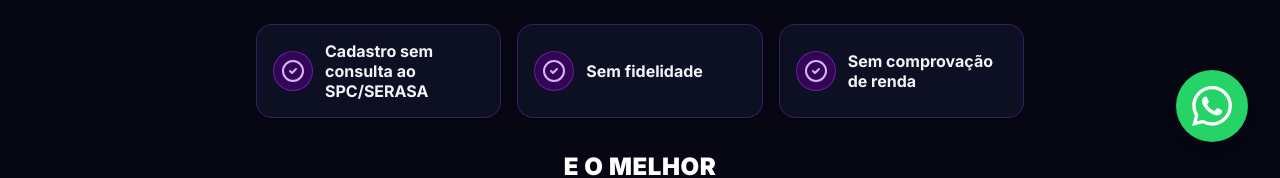
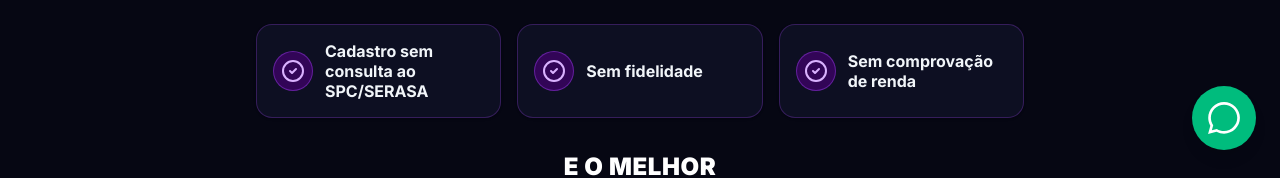
Before and after one commit to erivaniacasanova-jpg/pagina-de-vendas-federal-representantes, a React (Vite) app: page / in a window 1280 px wide. Shown: the part 626-804 px from the top of the page. Built offline with nearby package versions, Linux system fonts and the light colour scheme.

Commit message:
Update WhatsAppButton.tsx

```diff
--- a/components/WhatsAppButton.tsx
+++ b/components/WhatsAppButton.tsx
@@ -1,30 +1,32 @@
-import React from 'react';
-import { WHATSAPP_LINK_SALES } from '../constants';
+import React, { useEffect, useState } from 'react';
+import { REPRESENTANTES, REPRESENTANTE_PADRAO, Representante } from '../representantes';
 
 export const WhatsAppButton: React.FC = () => {
+  const [representante, setRepresentante] = useState<Representante>(REPRESENTANTE_PADRAO);
+
+  useEffect(() => {
+    const pathId = window.location.pathname.replace('/', '').trim();
+    if (pathId && REPRESENTANTES[pathId]) {
+      setRepresentante(REPRESENTANTES[pathId]);
+    }
+  }, []);
+
+  const msg = encodeURIComponent(`Olá! Vim pelo site e gostaria de informações com ${representante.nome}.`);
+  const urlWa = `https://wa.me/${representante.whatsapp}?text=${msg}`;
+
   return (
-    <div className="fixed z-[9999] bottom-24 right-4 md:bottom-8 md:right-8 flex items-center justify-center pointer-events-auto">
     <a
-        href={WHATSAPP_LINK_SALES}
+      href={urlWa}
       target="_blank"
       rel="noopener noreferrer"
-        className="relative bg-[#25D366] hover:bg-[#20bd5a] text-white p-3 md:p-4 rounded-full shadow-lg group flex items-center justify-center"
-        aria-label="Falar no WhatsApp"
+      className="fixed bottom-6 right-6 z-50 bg-emerald-500 hover:bg-emerald-600 text-white p-4 rounded-full shadow-lg transition-transform hover:scale-110 flex items-center justify-center"
+      aria-label="Contato WhatsApp"
     >
-        {/* Official WhatsApp Icon SVG */}
-        <svg
-          viewBox="0 0 24 24"
-          className="w-8 h-8 md:w-10 md:h-10 fill-current"
-          xmlns="http://www.w3.org/2000/svg"
-        >
-          <path d="M17.472 14.382c-.297-.149-1.758-.867-2.03-.967-.273-.099-.471-.148-.67.15-.197.297-.767.966-.94 1.164-.173.199-.347.223-.644.075-.297-.15-1.255-.463-2.39-1.475-.883-.788-1.48-1.761-1.653-2.059-.173-.297-.018-.458.13-.606.134-.133.298-.347.446-.52.149-.174.198-.298.298-.497.099-.198.05-.371-.025-.52-.075-.149-.669-1.612-.916-2.207-.242-.579-.487-.5-.669-.51-.173-.008-.371-.01-.57-.01-.198 0-.52.074-.792.372-.272.297-1.04 1.016-1.04 2.479 0 1.462 1.065 2.875 1.213 3.074.149.198 2.096 3.2 5.077 4.487.709.306 1.262.489 1.694.625.712.227 1.36.195 1.871.118.571-.085 1.758-.719 2.006-1.413.248-.694.248-1.289.173-1.413-.074-.124-.272-.198-.57-.347m-5.421 7.403h-.004a9.87 9.87 0 01-5.031-1.378l-.361-.214-3.741.982.998-3.648-.235-.374a9.86 9.86 0 01-1.51-5.26c.001-5.45 4.436-9.884 9.888-9.884 2.64 0 5.122 1.03 6.988 2.898a9.825 9.825 0 012.893 6.994c-.003 5.45-4.437 9.884-9.885 9.884m8.413-18.297A11.815 11.815 0 0012.05 0C5.495 0 .16 5.335.157 11.892c0 2.096.547 4.142 1.588 5.945L.057 24l6.305-1.654a11.882 11.882 0 005.683 1.448h.005c6.554 0 11.89-5.335 11.893-11.893a11.821 11.821 0 00-3.48-8.413Z"/>
+      <svg className="w-8 h-8 fill-current" viewBox="0 0 24 24">
+        <path d="M.057 24l1.687-6.163c-1.041-1.804-1.588-3.849-1.587-5.946.003-6.556 5.338-11.891 11.893-11.891 3.181.001 6.167 1.24 8.413 3.488 2.245 2.248 3.481 5.236 3.48 8.414-.003 6.557-5.338 11.892-11.893 11.892-1.99-.001-3.951-.5-5.688-1.448l-6.305 1.654zm6.597-3.807c1.676.995 3.276 1.591 5.392 1.592 5.448 0 9.886-4.434 9.889-9.885.002-5.462-4.415-9.89-9.881-9.892-5.452 0-9.887 4.434-9.889 9.884-.001 2.225.651 3.891 1.746 5.634l-.999 3.648 3.742-.981z" />
       </svg>
-
-        {/* Tooltip on desktop */}
-        <span className="hidden md:block absolute right-full mr-3 bg-white text-slate-900 px-3 py-1.5 rounded-lg text-sm font-semibold shadow-lg whitespace-nowrap opacity-0 group-hover:opacity-100 pointer-events-none">
-          Fale Conosco
-        </span>
     </a>
-    </div>
   );
 };
+
+export default WhatsAppButton;
```
Lines whose indentation alone changed are shown as unchanged.
